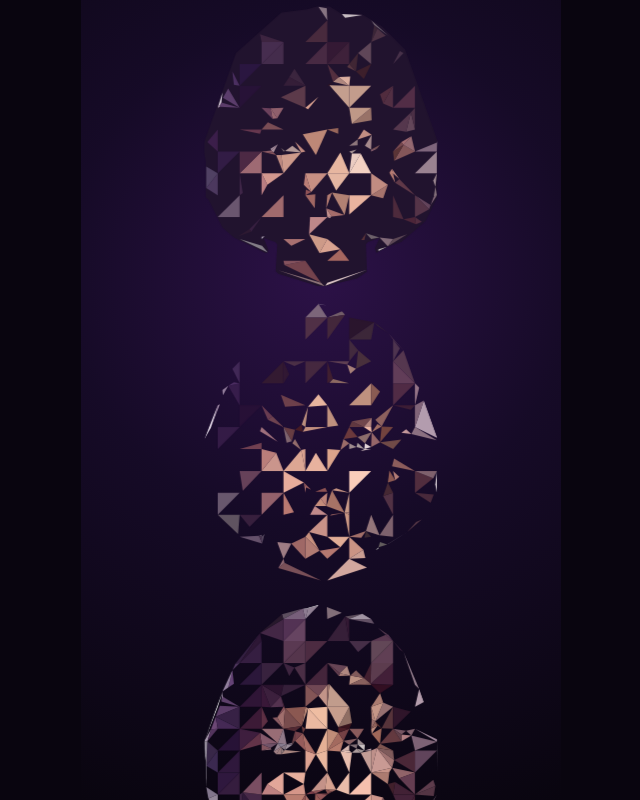
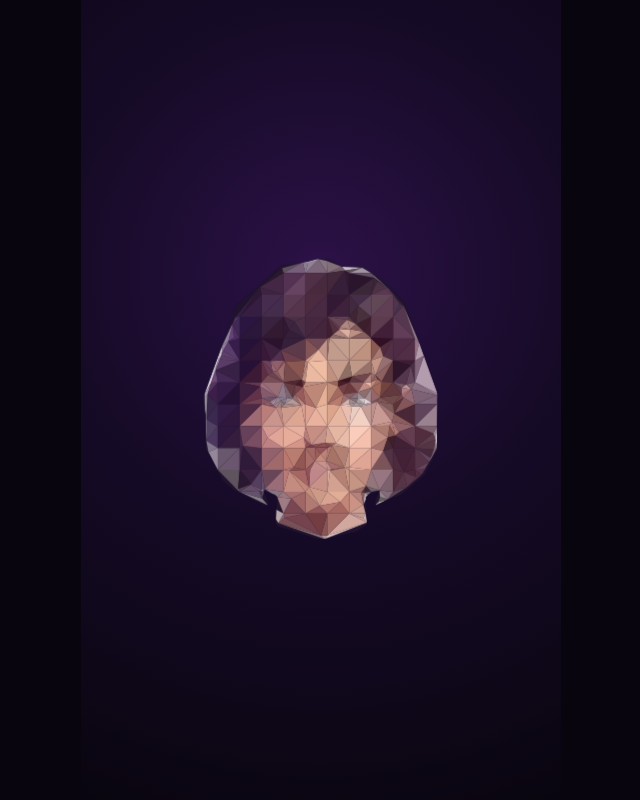
Before and after one commit to simonkey888/WiA, a website: page public/index.html in a window 1280 px wide. Shown: the whole page, without its empty margins (319-959 px from the left). Drawn offline with Linux system fonts and the light colour scheme.

Commit message:
fix: stack exact canonical face vector layers

```diff
--- a/public/styles.css
+++ b/public/styles.css
@@ -40,6 +40,18 @@ textarea {
   font: inherit;
 }
 
+.sr-only {
+  position: absolute;
+  width: 1px;
+  height: 1px;
+  padding: 0;
+  margin: -1px;
+  overflow: hidden;
+  clip: rect(0, 0, 0, 0);
+  white-space: nowrap;
+  border: 0;
+}
+
 .app {
   position: relative;
   width: min(100vw, 480px);
@@ -47,8 +59,7 @@ textarea {
   min-height: 100svh;
   margin: 0 auto;
   overflow: hidden;
-  background:
-    radial-gradient(circle at 50% 34%, rgba(83, 31, 133, 0.48) 0, rgba(23, 11, 41, 0.92) 44%, #09050f 100%);
+  background: radial-gradient(circle at 50% 34%, rgba(83, 31, 133, 0.48) 0, rgba(23, 11, 41, 0.92) 44%, #09050f 100%);
   isolation: isolate;
 }
 
@@ -81,14 +92,22 @@ textarea {
   filter: drop-shadow(0 0 0.55rem rgba(206, 156, 255, .72)) drop-shadow(0 22px 34px rgba(0,0,0,.58));
 }
 
-.face-base {
+.face-raster {
+  position: absolute;
+  inset: 0;
+  pointer-events: none;
+  transform: translateZ(0);
+  transition: filter 260ms ease, transform 260ms ease;
+}
+
+.face-layer {
+  position: absolute;
+  inset: 0;
   display: block;
   width: 100%;
   height: 100%;
   object-fit: contain;
   pointer-events: none;
-  transform: translateZ(0);
-  transition: filter 260ms ease, transform 260ms ease;
 }
 
 .face-expression-layer {
@@ -141,11 +160,11 @@ textarea {
   filter: drop-shadow(0 0 24px rgba(187, 112, 255, .62)) drop-shadow(0 22px 34px rgba(0,0,0,.58));
 }
 
-.face.listening .face-base {
+.face.listening .face-raster {
   filter: brightness(1.045) saturate(1.05);
 }
 
-.face.thinking .face-base {
+.face.thinking .face-raster {
   transform: rotate(-1.1deg) translateY(1px);
   filter: brightness(.98);
 }
@@ -155,7 +174,7 @@ textarea {
   animation: speech-light 430ms ease-in-out infinite alternate;
 }
 
-.face.speaking .face-base {
+.face.speaking .face-raster {
   filter: brightness(1.025);
 }
 
@@ -300,24 +319,14 @@ textarea {
 }
 
 @media (prefers-reduced-motion: reduce) {
-  .face {
-    animation: none;
-  }
+  .face { animation: none; }
   .presence,
   .panel,
-  .face-base {
-    transition-duration: 1ms;
-  }
+  .face-raster { transition-duration: 1ms; }
 }
 
 @media (orientation: landscape) and (max-height: 560px) {
-  .face {
-    width: min(38vh, 210px);
-  }
-  .app.open .presence {
-    transform: translateY(-18vh) scale(.62);
-  }
-  .panel {
-    height: min(58dvh, 320px);
-  }
+  .face { width: min(38vh, 210px); }
+  .app.open .presence { transform: translateY(-18vh) scale(.62); }
+  .panel { height: min(58dvh, 320px); }
 }
```
